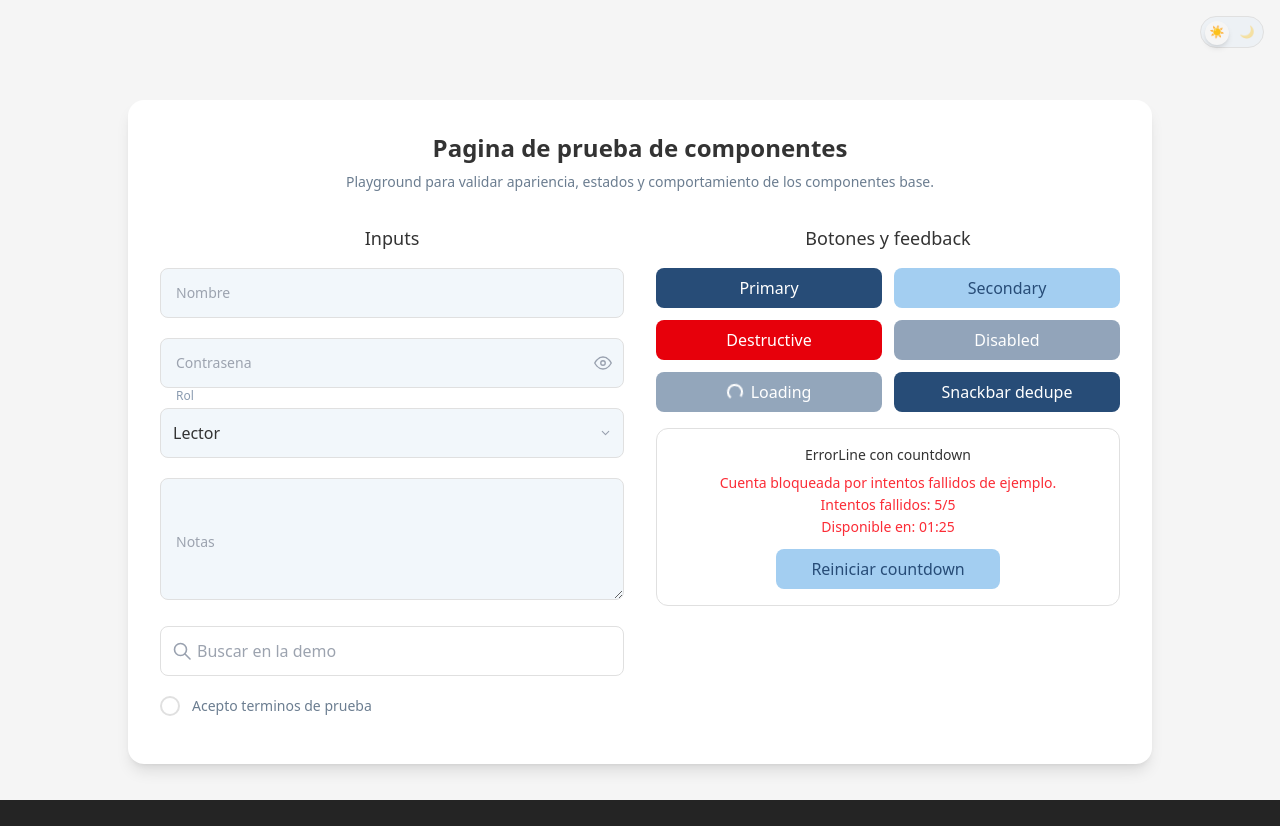
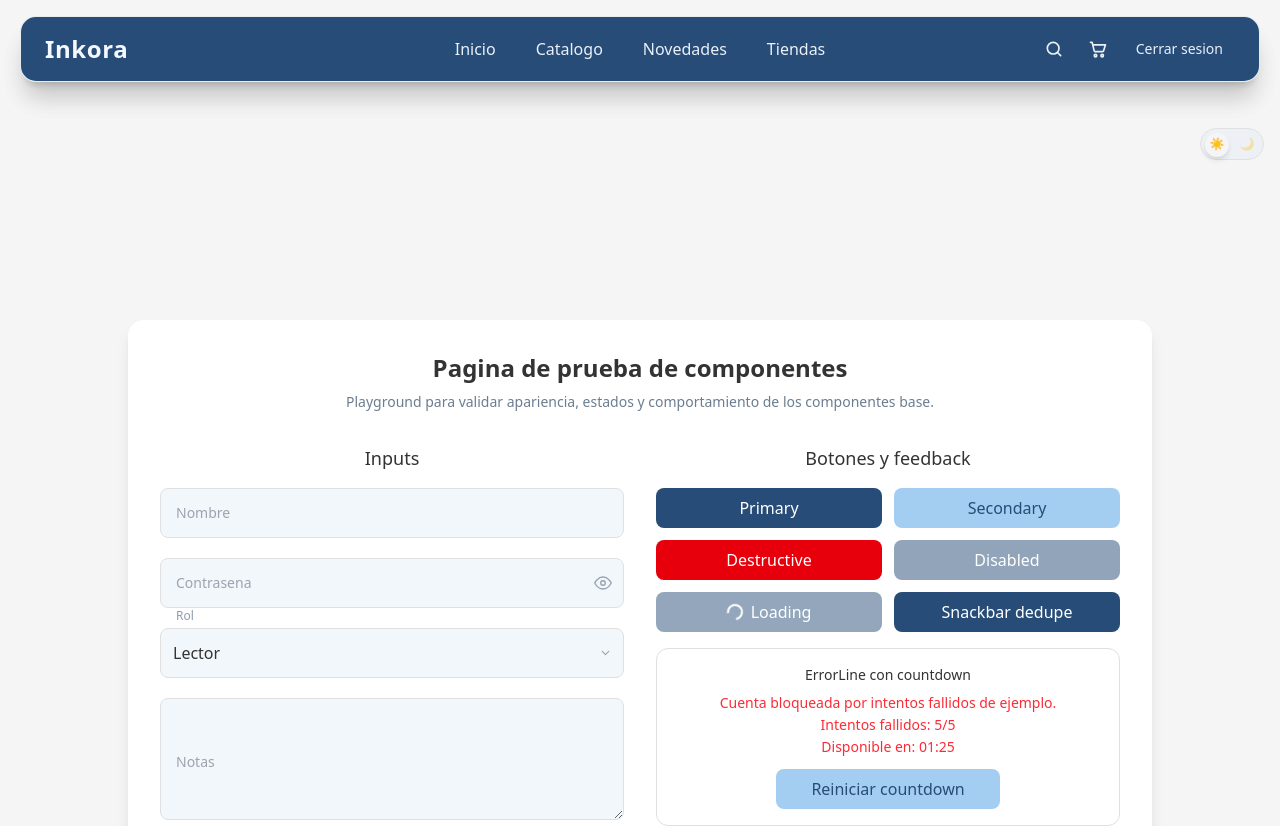
Before and after one commit to DaniRico987/inkora, a React (Vite) app in the folder client/: page /components-test in a window 1280 px wide. Shown: the top 826 px of the page. Before the commit the page ends 800 px from the top, so only its background shows below. Built offline with nearby package versions, Linux system fonts and the light colour scheme.

Commit message:
feat: Implement NavBar component and integrate it into App and ComponentsTestPage

```diff
--- a/client/src/App.tsx
+++ b/client/src/App.tsx
@@ -1,6 +1,7 @@
 import './App.css';
-import { BrowserRouter, Routes, Route, Navigate } from 'react-router-dom';
+import { BrowserRouter, Routes, Route, Navigate, useLocation } from 'react-router-dom';
 import { Toggle } from './Components/Toggle';
+import { NavBar, type NavBarVariant } from './Components/NavBar';
 import { useTheme } from './theme/useTheme';
 import { ForgotPasswordPage } from './pages/ForgotPasswordPage';
 import { LoginPage } from './pages/LoginPage';
@@ -57,21 +58,33 @@ function PublicLoginRoute() {
   return <Navigate to="/" replace />;
 }
 
-function App() {
-  useTheme();
+function getNavBarVariant(): NavBarVariant {
+  const token = getAccessToken();
+  const role = getRoleFromToken(token);
+
+  if (role === 'admin') {
+    return 'admin';
+  }
+
+  if (role === 'client') {
+    return 'client';
+  }
+
+  return 'visitor';
+}
+
+function AppContent() {
+  const location = useLocation();
+  const shouldHideNavBar = location.pathname === '/login' || location.pathname === '/register';
+  const navBarVariant = getNavBarVariant();
+
   return (
-    <BrowserRouter>
-      <SnackbarProvider
-        config={{
-          position: 'bottom-center',
-          maxVisible: 3,
-          maxQueue: 20,
-          dedupeWindowMs: 1500,
-        }}
-      >
     <div className="bg-bg w-screen min-h-screen flex flex-col transition-all duration-300 ease-in-out">
-          <header className="w-full flex justify-end p-4">
+      {!shouldHideNavBar && <NavBar variant={navBarVariant} />}
+      <header className="relative z-60 pointer-events-none w-full flex justify-end p-4">
+        <div className="pointer-events-auto">
           <Toggle />
+        </div>
       </header>
       <main className="flex-1 flex items-center justify-center">
         <Routes>
@@ -85,10 +98,26 @@ function App() {
             element={<ResetPasswordPage />}
           />
           <Route path="/components-test" element={<ComponentsTestPage />} />
-              {/* TODO: agregar aquí /login y demás rutas cuando estén listas */}
+          {/* TODO: agregar aqui /login y demas rutas cuando esten listas */}
         </Routes>
       </main>
     </div>
+  );
+}
+
+function App() {
+  useTheme();
+  return (
+    <BrowserRouter>
+      <SnackbarProvider
+        config={{
+          position: 'bottom-center',
+          maxVisible: 3,
+          maxQueue: 20,
+          dedupeWindowMs: 1500,
+        }}
+      >
+        <AppContent />
       </SnackbarProvider>
     </BrowserRouter>
   );
--- /dev/null
+++ b/client/src/Components/NavBar.tsx
@@ -0,0 +1,174 @@
+import React, { useMemo, useState } from 'react';
+import { Link, useNavigate } from 'react-router-dom';
+import { clearAccessToken } from '../auth/session';
+
+type NavBarItem = {
+    label: string;
+    to: string;
+};
+
+export type NavBarVariant = 'visitor' | 'client' | 'admin';
+
+type NavBarProps = {
+    variant: NavBarVariant;
+};
+
+function getNavItems(variant: NavBarVariant): NavBarItem[] {
+    if (variant === 'admin') {
+        return [{ label: 'Panel Admin', to: '/admin' }];
+    }
+
+    if (variant === 'visitor') {
+        return [
+            { label: 'Inicio', to: '/' },
+            { label: 'Catalogo', to: '/' },
+        ];
+    }
+
+    return [
+        { label: 'Inicio', to: '/' },
+        { label: 'Catalogo', to: '/' },
+        { label: 'Novedades', to: '/' },
+        { label: 'Tiendas', to: '/' },
+    ];
+}
+
+export const NavBar: React.FC<NavBarProps> = ({ variant }) => {
+    const [isOpen, setIsOpen] = useState(false);
+    const navigate = useNavigate();
+
+    const navItems = useMemo(() => getNavItems(variant), [variant]);
+
+    const navItemClass =
+        'relative px-1.5 py-0.5 text-babyblue-50/95 transition-colors duration-200 hover:text-metallicgold-100 after:absolute after:-bottom-1.5 after:left-1/2 after:h-2.5 after:w-[calc(100%+0.65rem)] after:-translate-x-1/2 after:rounded-full after:border-b-2 after:border-current after:opacity-0 after:transition-all after:duration-200 hover:after:opacity-100 hover:after:-bottom-1';
+    const iconButtonClass =
+        'rounded-lg p-2 text-babyblue-50/95 transition-colors duration-200 hover:bg-white/12 hover:text-metallicgold-100';
+    const authLinkClass =
+        'rounded-lg px-3 py-2 text-sm font-medium text-babyblue-50/95 transition-colors duration-200 hover:bg-white/12 hover:text-metallicgold-100';
+
+    const handleLogout = () => {
+        clearAccessToken();
+        setIsOpen(false);
+        navigate('/login', { replace: true });
+    };
+
+    const handleMobileLinkClick = () => {
+        setIsOpen(false);
+    };
+
+    return (
+        <div className="w-full h-24 sm:h-28">
+            <nav className="fixed top-0 left-0 right-0 z-50 px-3 sm:px-5 pt-3 sm:pt-4">
+                <div className="max-w-7xl mx-auto rounded-2xl border border-white/90 bg-primary-500 shadow-xl">
+                    <div className="relative flex items-center justify-between h-16 px-4 sm:px-6">
+                        <div className="shrink-0 min-w-28 text-left">
+                            <Link
+                                to={variant === 'admin' ? '/admin' : '/'}
+                                className="text-xl sm:text-2xl font-semibold tracking-wide text-babyblue-50"
+                            >
+                                Inkora
+                            </Link>
+                        </div>
+
+                        <div className="hidden md:flex absolute left-1/2 -translate-x-1/2 items-center gap-4 lg:gap-7 text-sm sm:text-base font-medium">
+                            {navItems.map((item) => (
+                                <Link key={item.label} to={item.to} className={navItemClass}>
+                                    {item.label}
+                                </Link>
+                            ))}
+                        </div>
+
+                        <div className="flex items-center justify-end gap-1 sm:gap-2 min-w-28">
+                            {variant === 'visitor' && (
+                                <>
+                                    <Link to="/login" className={authLinkClass}>
+                                        Iniciar sesion
+                                    </Link>
+                                    <Link to="/register" className={authLinkClass}>
+                                        Registrarse
+                                    </Link>
+                                </>
+                            )}
+
+                            {variant === 'client' && (
+                                <>
+                                    <Link to="/" aria-label="Buscar" className={iconButtonClass}>
+                                        <svg className="w-5 h-5" viewBox="0 0 24 24" fill="none" stroke="currentColor" strokeWidth="2" aria-hidden="true">
+                                            <circle cx="11" cy="11" r="7" />
+                                            <path strokeLinecap="round" d="m20 20-3.5-3.5" />
+                                        </svg>
+                                    </Link>
+                                    <Link to="/" aria-label="Carrito" className={iconButtonClass}>
+                                        <svg className="w-5 h-5" viewBox="0 0 24 24" fill="none" stroke="currentColor" strokeWidth="2" aria-hidden="true">
+                                            <circle cx="9" cy="20" r="1.5" />
+                                            <circle cx="17" cy="20" r="1.5" />
+                                            <path strokeLinecap="round" strokeLinejoin="round" d="M3 4h2l2.4 10.2a1.2 1.2 0 0 0 1.2.9h8.9a1.2 1.2 0 0 0 1.2-.9L21 7H7" />
+                                        </svg>
+                                    </Link>
+                                    <button type="button" onClick={handleLogout} className={authLinkClass}>
+                                        Cerrar sesion
+                                    </button>
+                                </>
+                            )}
+
+                            {variant === 'admin' && (
+                                <button type="button" onClick={handleLogout} className={authLinkClass}>
+                                    Cerrar sesion
+                                </button>
+                            )}
+
+                            <button
+                                onClick={() => setIsOpen((prev) => !prev)}
+                                className="md:hidden inline-flex items-center justify-center rounded-lg p-2 text-babyblue-50/95 hover:bg-white/12"
+                                aria-expanded={isOpen}
+                                aria-label="Abrir menu"
+                            >
+                                <svg className="w-6 h-6" fill="none" stroke="currentColor" viewBox="0 0 24 24" aria-hidden="true">
+                                    <path strokeLinecap="round" strokeLinejoin="round" strokeWidth={2} d="M4 6h16M4 12h16M4 18h16" />
+                                </svg>
+                            </button>
+                        </div>
+                    </div>
+
+                    {isOpen && (
+                        <div className="md:hidden border-t border-white/20 px-4 pb-4 pt-3">
+                            <div className="flex flex-col gap-2 text-left text-babyblue-50">
+                                {navItems.map((item) => (
+                                    <Link
+                                        key={`mobile-${item.label}`}
+                                        to={item.to}
+                                        onClick={handleMobileLinkClick}
+                                        className="rounded-md px-2 py-2 hover:bg-white/12"
+                                    >
+                                        {item.label}
+                                    </Link>
+                                ))}
+
+                                {variant === 'visitor' && (
+                                    <>
+                                        <Link to="/login" onClick={handleMobileLinkClick} className="rounded-md px-2 py-2 hover:bg-white/12">
+                                            Iniciar sesion
+                                        </Link>
+                                        <Link to="/register" onClick={handleMobileLinkClick} className="rounded-md px-2 py-2 hover:bg-white/12">
+                                            Registrarse
+                                        </Link>
+                                    </>
+                                )}
+
+                                {(variant === 'client' || variant === 'admin') && (
+                                    <button
+                                        type="button"
+                                        onClick={handleLogout}
+                                        className="rounded-md px-2 py-2 text-left hover:bg-white/12"
+                                    >
+                                        Cerrar sesion
+                                    </button>
+                                )}
+                            </div>
+                        </div>
+                    )}
+                </div>
+            </nav>
+        </div>
+    );
+};
--- a/client/src/pages/ComponentsTestPage.tsx
+++ b/client/src/pages/ComponentsTestPage.tsx
@@ -10,6 +10,7 @@ import {
 } from '../Components/Inputs';
 import { ErrorInLine } from '../Components/ErrorInline';
 import { useSnackbar } from '../Components/SnackbarProvider';
+import { NavBar } from '../Components/NavBar';
 
 export function ComponentsTestPage() {
   const { info, success, warning, error } = useSnackbar();
@@ -24,6 +25,7 @@ export function ComponentsTestPage() {
 
   return (
     <div className="w-full px-4 py-8">
+      <NavBar variant="client" />
       <div className="w-full max-w-5xl mx-auto bg-bg-secondary rounded-2xl shadow-lg p-6 sm:p-8">
         <h1 className="text-2xl font-semibold text-text mb-2">Pagina de prueba de componentes</h1>
         <p className="text-sm text-text-muted mb-8">
```
Lines whose indentation alone changed are shown as unchanged.
